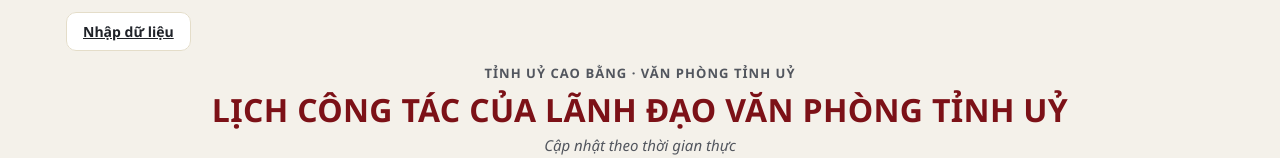
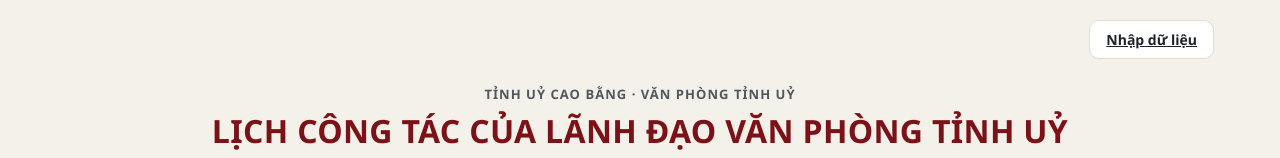
Before and after one commit to pxtungcb-vn/lich-cong-tac-ldvp, a plain HTML site: page index.html in a window 1280 px wide. Shown: the top 158 px of the page. Drawn offline with Linux system fonts and the light colour scheme; no server answers.

Commit message:
Add top-actions CSS for Nhap du lieu button

```diff
--- a/style.css
+++ b/style.css
@@ -497,7 +497,8 @@ table.official-table td.official-day-cell {
 }
 
 @media print {
-  .nav-row,
+    .top-actions,
+.nav-row,
   .view-switch,
   .footer-note,
   #statusArea,
@@ -505,3 +506,9 @@ table.official-table td.official-day-cell {
     display: none !important;
   }
 }
+
+.top-actions {
+  display: flex;
+  justify-content: flex-end;
+  margin-bottom: 4px;
+}
```
